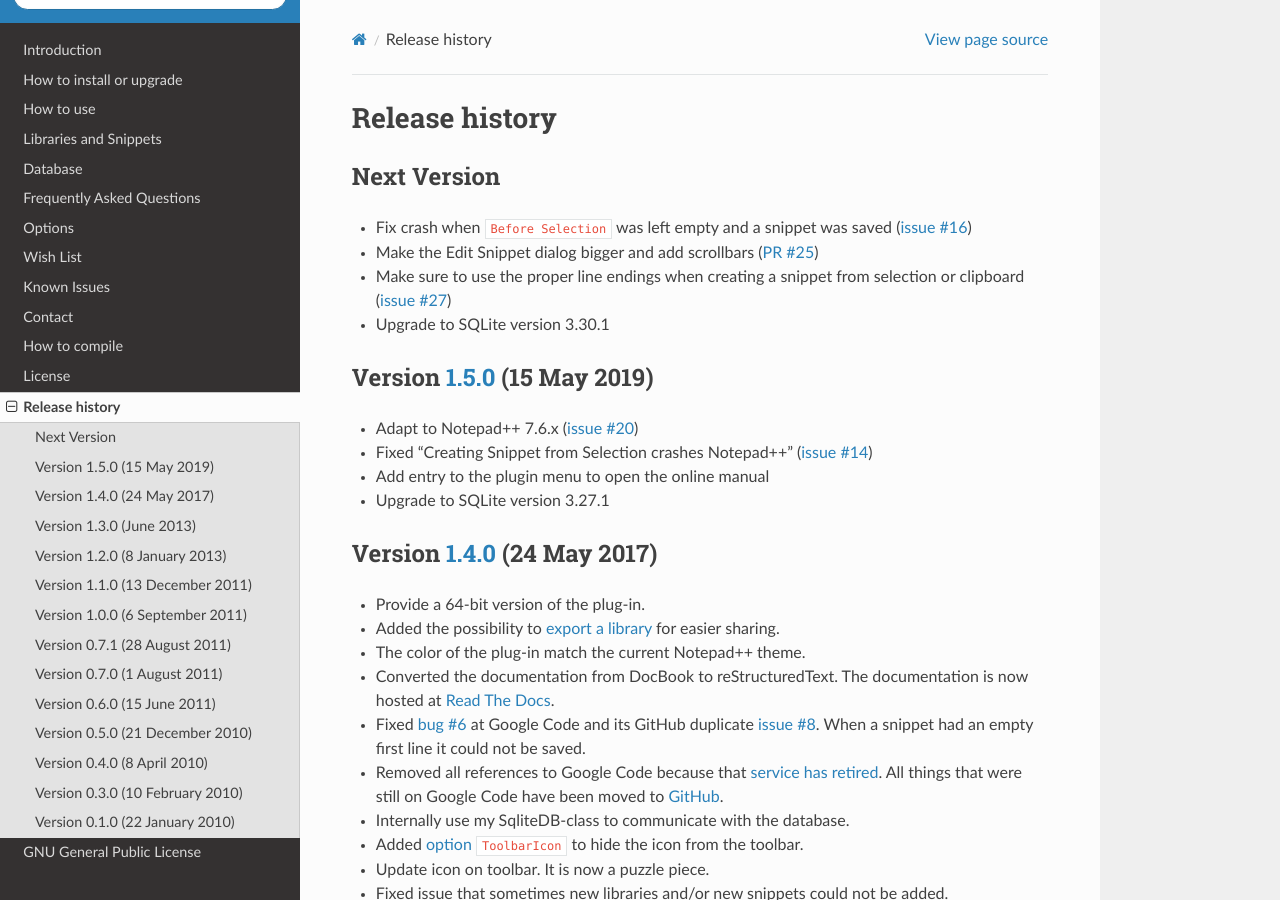
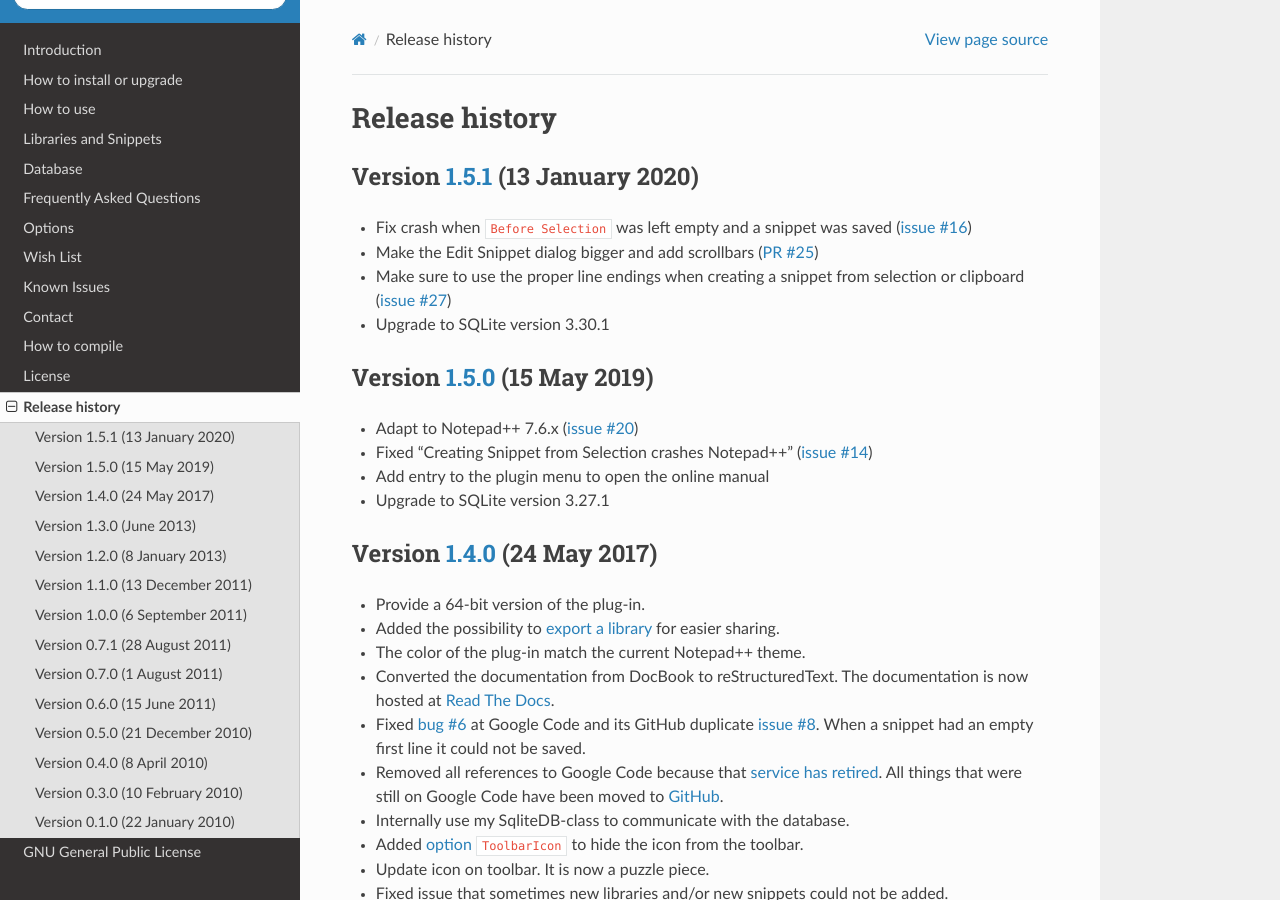
Before and after one commit to ffes/nppsnippets, a Sphinx documentation site: the page built from docs/history.rst, in a window 1280 px wide and 900 px high. Built offline with Sphinx 7.4.7 and the Read the Docs theme 2.0.0, drawn with Linux system fonts in a browser that asks for light colours.

Commit message:
Release of v1.5.1

```diff
--- a/docs/history.rst
+++ b/docs/history.rst
@@ -2,8 +2,8 @@ Release history
 ===============
 
 
-Next Version
-------------
+Version `1.5.1`_ (13 January 2020)
+----------------------------------
 
 -  Fix crash when ``Before Selection`` was left empty and a snippet was saved (`issue #16`_)
 
@@ -14,6 +14,7 @@ Next Version
 -  Upgrade to SQLite version 3.30.1
 
 
+.. _1.5.1: https://github.com/ffes/nppsnippets/releases/tag/v1.5.1
 .. _PR #25: https://github.com/ffes/nppsnippets/pull/25
 .. _issue #16: https://github.com/ffes/nppsnippets/issues/16
 .. _issue #27: https://github.com/ffes/nppsnippets/issues/27
```
